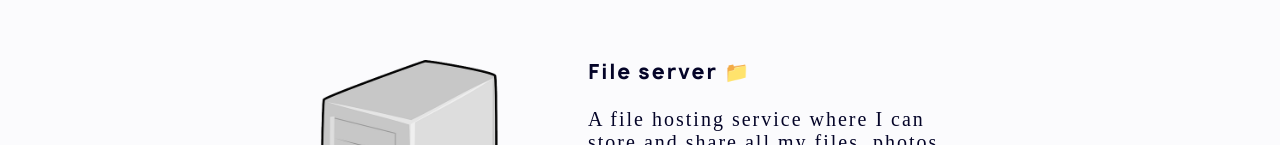
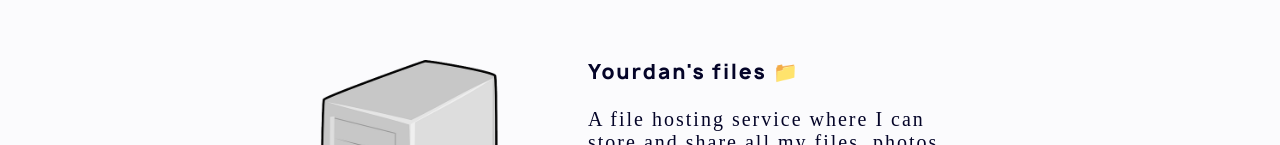
Before and after one commit to thr33bricks/yourdan.uk, a plain HTML site: page services.html in a window 1280 px wide. Shown: the part 231-376 px from the top of the page. Drawn offline with Linux system fonts and the light colour scheme.

Commit message:
Change file server name

```diff
--- a/services.html
+++ b/services.html
@@ -83,7 +83,7 @@
             </div>
             <div class="project__details">
               <div class="flow">
-                <p class="text-small-darker">File server 📁</p>
+                <p class="text-small-darker">Yourdan's files 📁</p>
                 <p class="text-thin-darker">A file hosting service where I can store and share all my files, photos and music
                   online.
                 </p>
```
